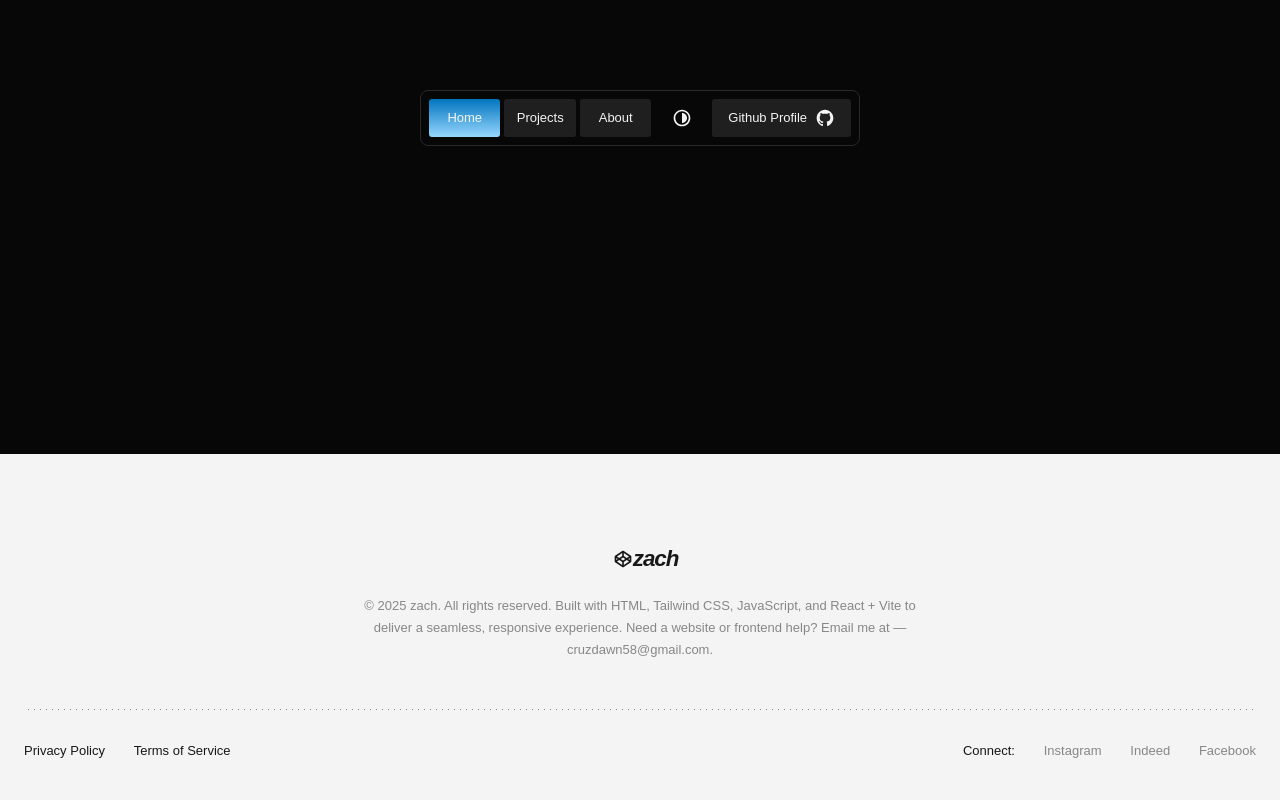
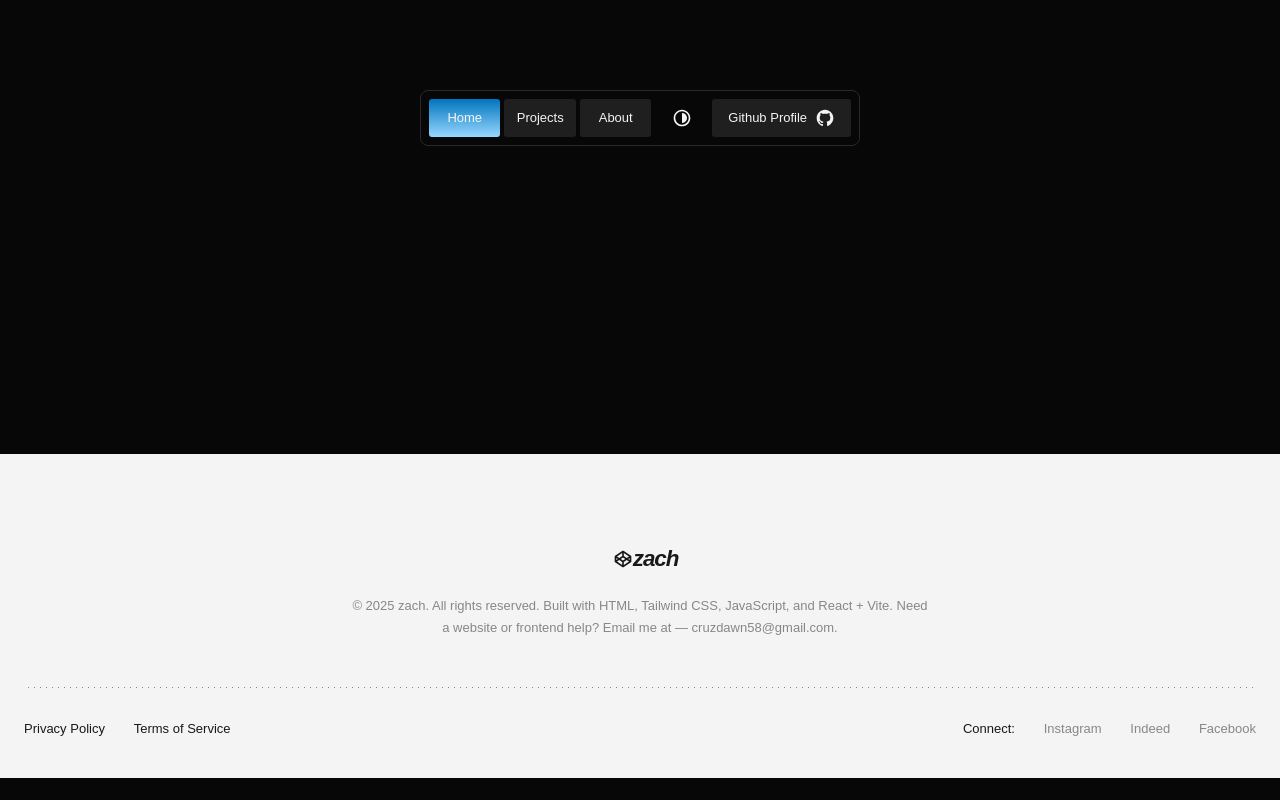
Before and after one commit to Cybeles-Eos/zach_portfolio, a React (Vite) app: page /#/ in a window 1280 px wide. Shown: the part 618-1418 px from the top of the page. After the commit the page ends 1396 px from the top, so only its background shows below. Built offline with nearby package versions, Linux system fonts and the light colour scheme.

Commit message:
Edit text in footer

```diff
--- a/src/assets/components/footer/footer.jsx
+++ b/src/assets/components/footer/footer.jsx
@@ -7,7 +7,7 @@ function Footer(){
          <footer className={style.foo}>
             <section className={style.foo_body}>
                <h1 className={`${style.logo}`}><span>{codepen}</span>zach</h1>
-               <p>© 2025 zach. All rights reserved. Built with HTML, Tailwind CSS, JavaScript, and React + Vite to deliver a seamless, responsive experience. Need a website or frontend help? Email me at — cruzdawn58@gmail.com.</p>
+               <p>© 2025 zach. All rights reserved. Built with HTML, Tailwind CSS, JavaScript, and React + Vite. Need a website or frontend help? Email me at — cruzdawn58@gmail.com.</p>
                <div className={style.foo_soc_term}>
                   <div className={style.term_box}>
                      <p>Privacy Policy</p>
```
